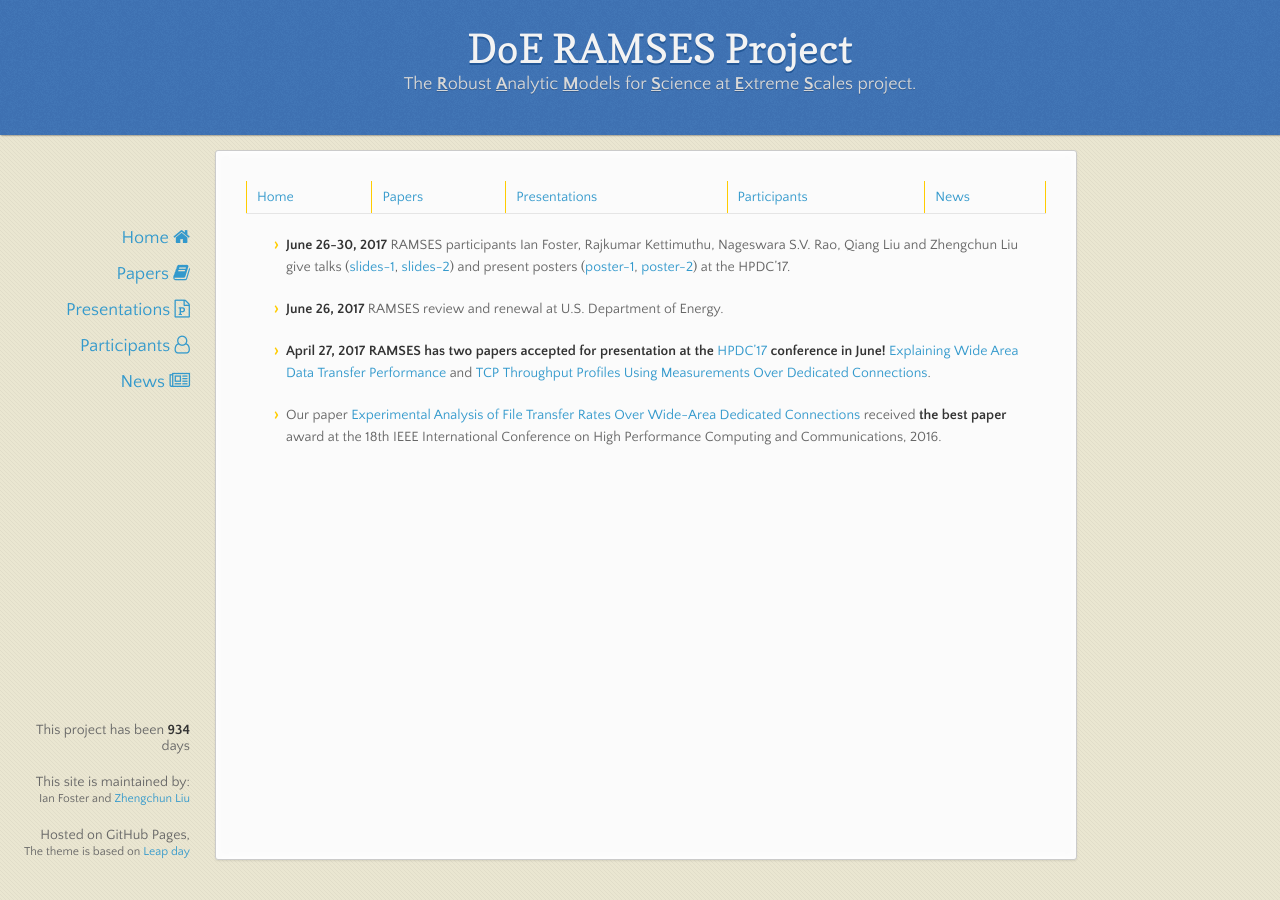
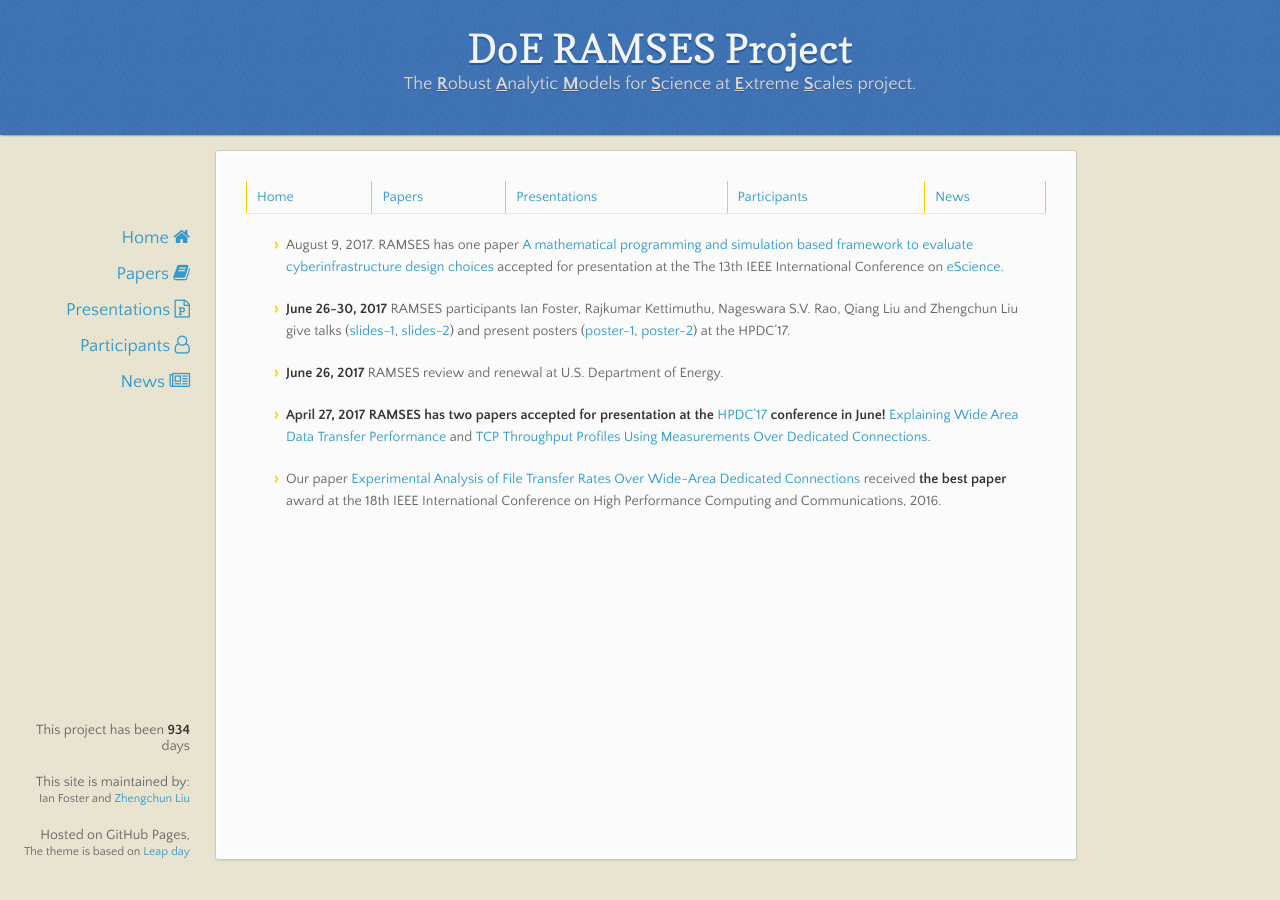
Before and after one commit to ramsesproject/ramses.github.io, a Jekyll site: the page built from news.md, in a window 1280 px wide. Built offline with Jekyll 4.4.1, drawn with Linux system fonts in a browser that asks for light colours; nearby versions of some CDN libraries.

Commit message:
add, delete, polish etc.

```diff
--- a/_config.yml
+++ b/_config.yml
@@ -1,7 +1,7 @@
 gems:
   - jekyll-seo-tag
 title: DoE RAMSES Project
-description: The Robust Analytic Models for Science at Extreme Scales project funded by U.S. Department of Energy.
+description: Homepage of the Robust Analytic Models for Science at Extreme Scales (RAMSES) project funded by U.S. Department of Energy. The RAMSES project was launched in 2014 with the goal of developing a new science of end-to-end analytical performance modeling that will transform understanding of the behavior of science workflows in extreme-scale science environments.
 url: https://ramsesproject.github.io/
 social:
   name: DoE RAMSES Project
--- a/news.md
+++ b/news.md
@@ -2,6 +2,8 @@
 layout: default
 ---
 [Home](index.html)| [Papers](papers.html) | [Presentations](presentations.html) | [Participants](participants.html) | [News](news.html)
+
+* August 9, 2017. RAMSES has one paper [A mathematical programming and simulation based framework to evaluate cyberinfrastructure design choices]()  accepted for presentation at the The 13th IEEE International Conference on [eScience](http://escience2017.org.nz/).
 
 * __June 26-30, 2017__ RAMSES participants Ian Foster, Rajkumar Kettimuthu, Nageswara S.V. Rao, Qiang Liu and Zhengchun Liu give talks ([slides-1](https://lzhengchun.github.io/file/slides-HPDC-2017-Zhengchun-Liu.pdf), [slides-2]()) and present posters ([poster-1](https://lzhengchun.github.io/file/hpdc17-poster.pdf), [poster-2]()) at the HPDC'17.
 
```
